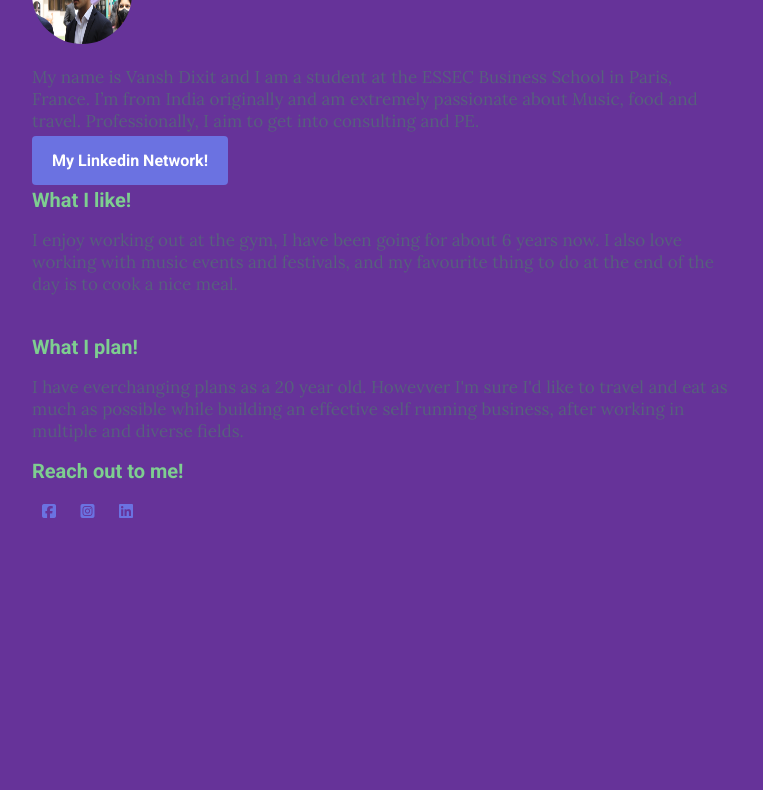
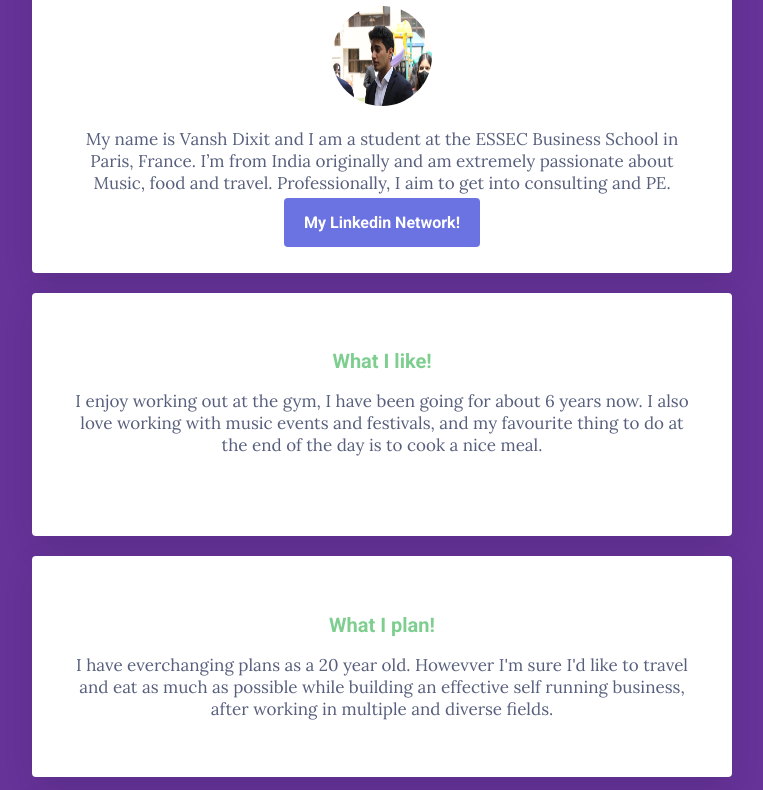
Before and after one commit to Vansh-Dixit1410/Profile, a plain HTML site: page index.html in a window 1280 px wide. Shown: the part 155-945 px from the top of the page, without its empty margins (258-1021 px from the left). Before the commit the page ends 800 px from the top, so only its background shows below. Drawn offline with Linux system fonts and the light colour scheme; files whose address does not match are found by name.

Commit message:
Update styles.css

```diff
--- a/styles.css
+++ b/styles.css
@@ -1,7 +1,8 @@
+
 /* colors and fonts */
 
 body{
-    background: purple;
+	background: #F7F9FC;
 	color: #575F7D;
 	font-family: 'Lora', serif;
 	font-size: 17px;
@@ -22,12 +23,13 @@ h2{
 	color: #7ECE90;
 	font-size: 20px;
 	font-weight: lighter;
+	font-weight: 500px;
 }
 
 a{
 	font-family: 'Roboto', sans-serif;
 	text-decoration: none;
-    color: #6B72E1;
+	color: #6B72E1
 	font-weight: 600;
 	font-size: 16px;
 }
@@ -62,13 +64,13 @@ a:hover{
   }
 }
 
-.card-blue {
+.card-white {
 	text-align: center;
 	background-color: white;
 	padding: 40px;
 	box-shadow: 0px 10px 30px rgba(0,0,0,0.1);
 	border-radius: 4px;
-    margin: 20px 0px;
+	margin: 20px 0px
 }
 
 .img-circle {
@@ -89,7 +91,7 @@ a:hover{
 
 .list-inline {
 	list-style: none;
-    padding-left: 0px;
+	padding-left: : 0px;
 }
 
 .list-inline li {
```
Lines whose indentation alone changed are shown as unchanged.
